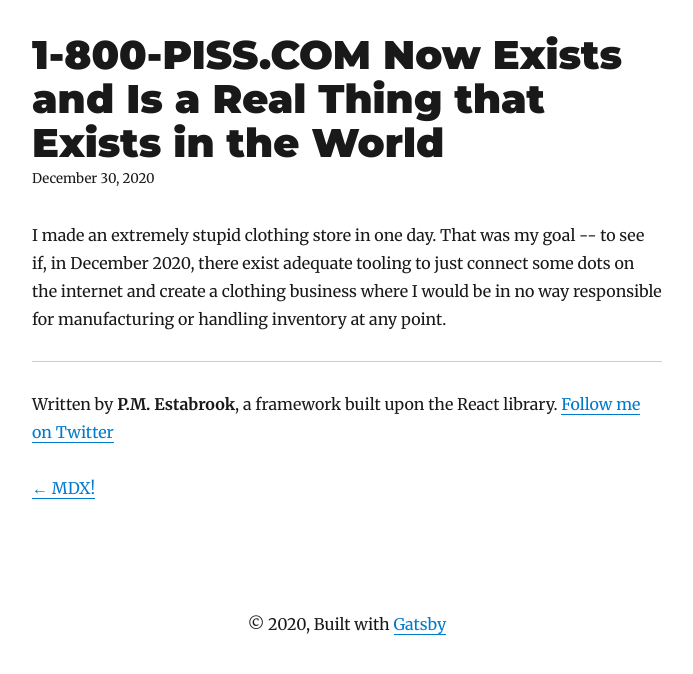
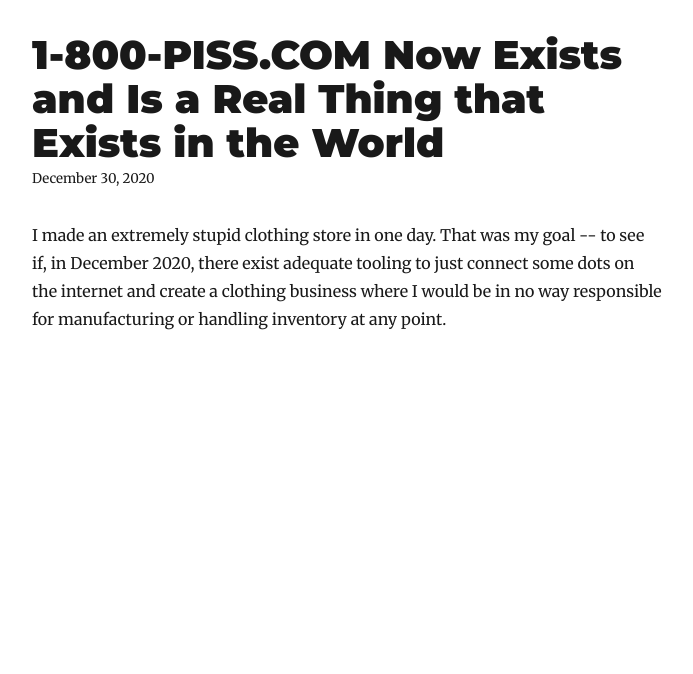
Before and after one commit to jessiemestabrook/pmeblog, a Gatsby site: page /blog/1-800-piss-com-now-exists-and-is-a-real-thing-that-exists-in-the-world/ in a window 1280 px wide. Shown: the part 90-764 px from the top of the page, without its empty margins (293-986 px from the left). Built offline with nearby package versions, Linux system fonts and the light colour scheme; Gatsby itself is replaced by a stand-in of ours; some packages are replaced by stand-ins of ours.

Commit message:
stripping down the interface

```diff
--- a/src/components/layout.js
+++ b/src/components/layout.js
@@ -66,11 +66,6 @@ class Layout extends React.Component {
           <header>{header}</header>
           <main>{children}</main>
         </div>
-        <Footer>
-          © {new Date().getFullYear()}, Built with
-          {` `}
-          <a href="https://www.gatsbyjs.org">Gatsby</a>
-        </Footer>
       </Wrapper>
     )
   }
--- a/src/templates/blog-post.js
+++ b/src/templates/blog-post.js
@@ -31,37 +31,6 @@ class BlogPostTemplate extends React.Component {
           {post.frontmatter.date}
         </p>
         <MDXRenderer>{post.body}</MDXRenderer>
-        <hr
-          style={{
-            marginBottom: rhythm(1),
-          }}
-        />
-        <Bio />
-
-        <ul
-          style={{
-            display: `flex`,
-            flexWrap: `wrap`,
-            justifyContent: `space-between`,
-            listStyle: `none`,
-            padding: 0,
-          }}
-        >
-          <li>
-            {previous && (
-              <Link to={`/blog${previous.fields.slug}`} rel="prev">
-                ← {previous.frontmatter.title}
-              </Link>
-            )}
-          </li>
-          <li>
-            {next && (
-              <Link to={`/blog${next.fields.slug}`} rel="next">
-                {next.frontmatter.title} →
-              </Link>
-            )}
-          </li>
-        </ul>
       </Layout>
     )
   }
```
